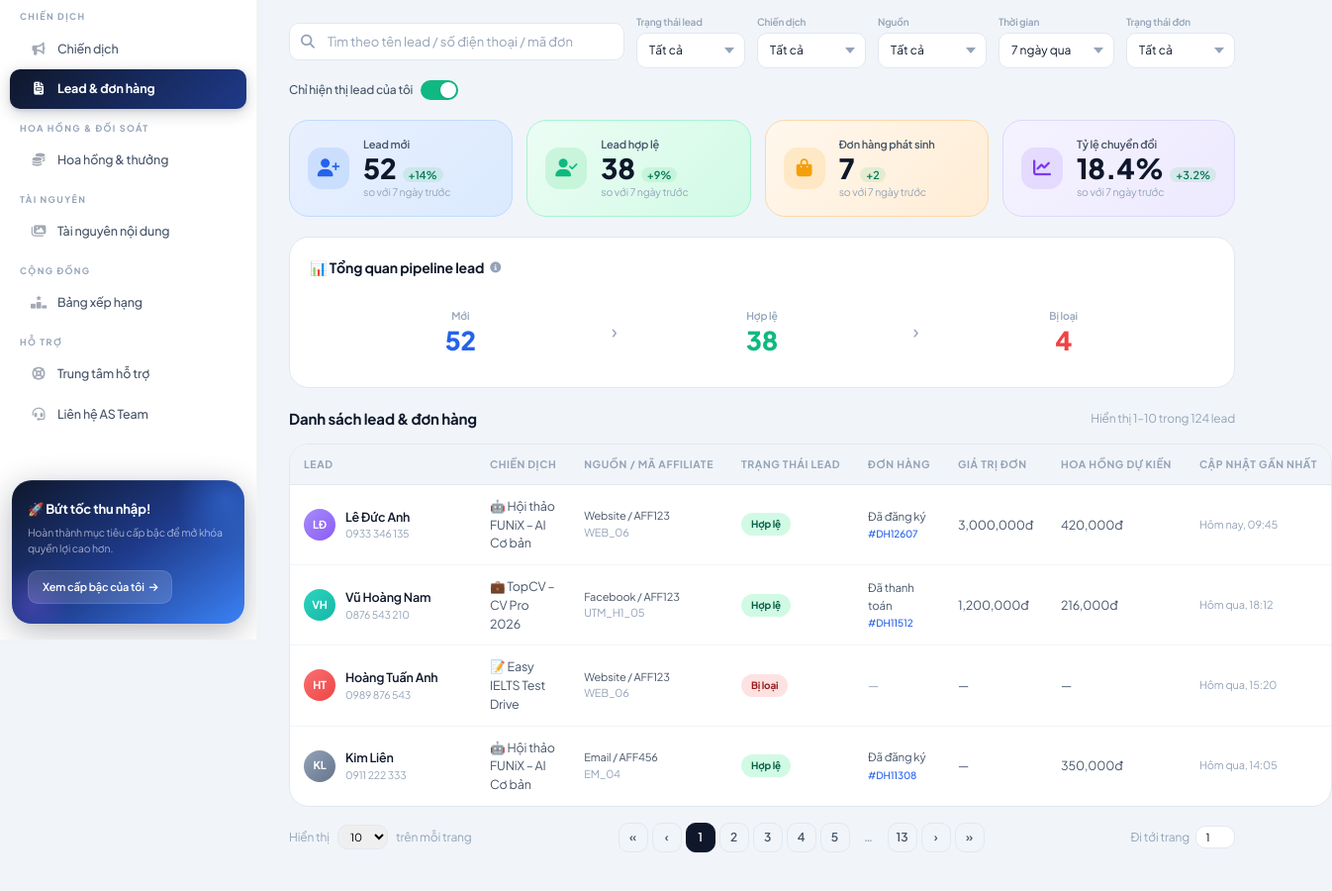
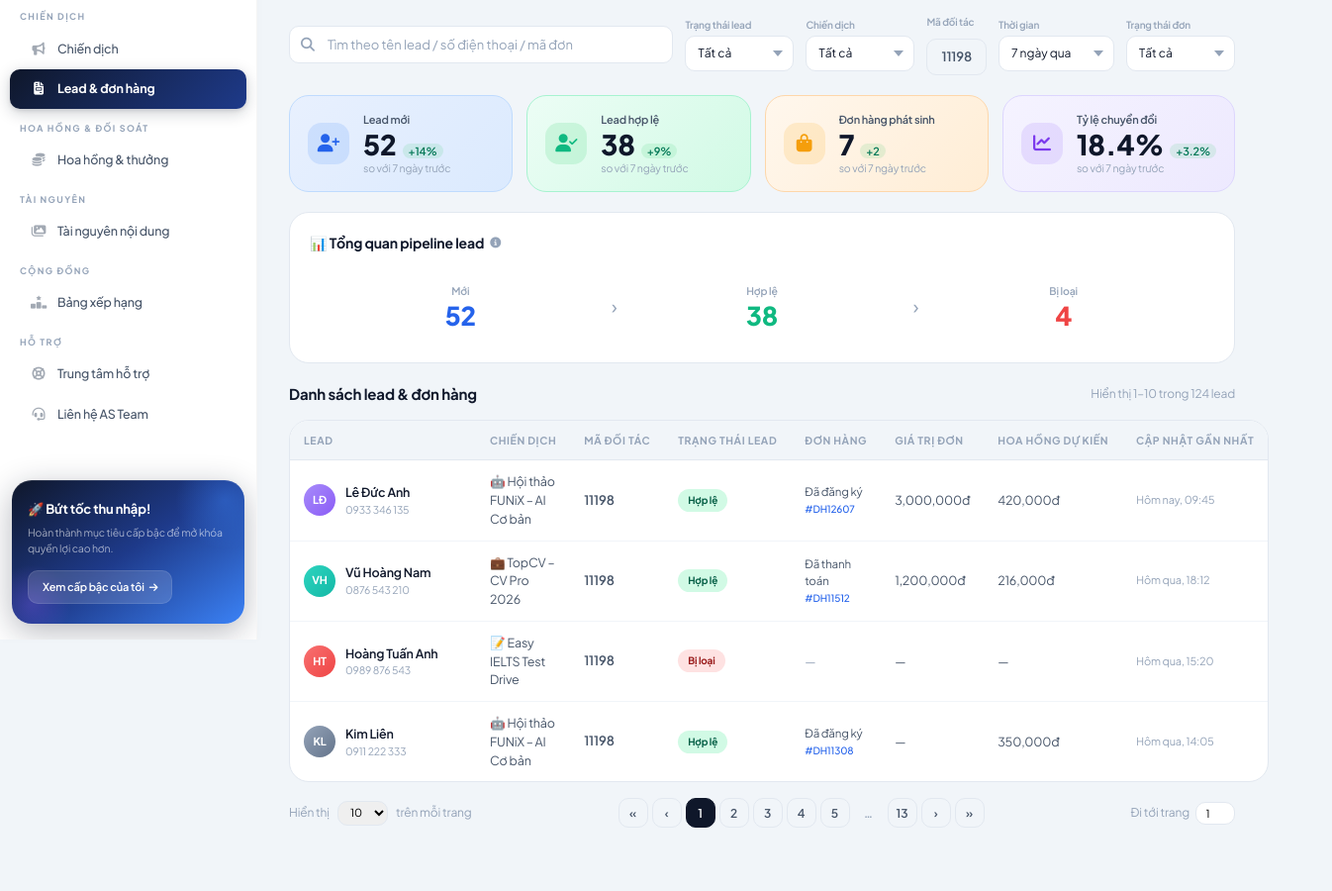
Before and after one commit to deltatrap99/ams-affiliate, a plain HTML site: page leads.html in a window 1280 px wide. Shown: the part 154-1054 px from the top of the page at 99% size, 1346 px wide, since content can reach past the window. Drawn offline with Linux system fonts and the light colour scheme.

Commit message:
feat: replace Nguồn column with Mã đối tác and hide toggle switch

```diff
--- a/leads.html
+++ b/leads.html
@@ -132,10 +132,10 @@
     </div>
     <div class="filter-group"><div class="filter-label">Trạng thái lead</div><select class="filter-select"><option>Tất cả</option></select></div>
     <div class="filter-group"><div class="filter-label">Chiến dịch</div><select class="filter-select"><option>Tất cả</option></select></div>
-    <div class="filter-group"><div class="filter-label">Nguồn</div><select class="filter-select"><option>Tất cả</option></select></div>
+    <div class="filter-group"><div class="filter-label">Mã đối tác</div><div style="font-size:13px; font-weight:600; color:var(--txt2); padding:8px 14px; background:var(--bg); border:1px solid var(--border); border-radius:var(--r-sm); margin-top:6px;">11198</div></div>
     <div class="filter-group"><div class="filter-label">Thời gian</div><select class="filter-select"><option>7 ngày qua</option><option>14 ngày qua</option><option>30 ngày qua</option><option>3 tháng qua</option></select></div>
     <div class="filter-group"><div class="filter-label">Trạng thái đơn</div><select class="filter-select"><option>Tất cả</option></select></div>
-    <label class="toggle-switch">Chỉ hiện thị lead của tôi <div class="toggle-track"></div></label>
+    <!-- filter toggle removed -->
   </div>
 
   <!-- KPI -->
@@ -170,14 +170,14 @@
       <table class="data-table">
         <thead>
           <tr>
-            <th>Lead</th><th>Chiến dịch</th><th>Nguồn / Mã Affiliate</th><th>Trạng thái lead</th><th>Đơn hàng</th><th>Giá trị đơn</th><th>Hoa hồng dự kiến</th><th>Cập nhật gần nhất</th>
+            <th>Lead</th><th>Chiến dịch</th><th>Mã đối tác</th><th>Trạng thái lead</th><th>Đơn hàng</th><th>Giá trị đơn</th><th>Hoa hồng dự kiến</th><th>Cập nhật gần nhất</th>
           </tr>
         </thead>
         <tbody>
           <tr>
             <td><div class="lead-cell"><div class="lead-avatar la-purple">LĐ</div><div><div class="lead-name">Lê Đức Anh</div><div class="lead-phone">0933 346 135</div></div></div></td>
             <td>🤖 Hội thảo FUNiX – AI Cơ bản</td>
-            <td><div style="font-size:11px">Website / AFF123<br><span style="color:var(--txt3)">WEB_06</span></div></td>
+            <td><div style="font-size:13px; font-weight:600; color:var(--txt2);">11198</div></td>
             <td><span class="status st-valid">Hợp lệ</span></td>
             <td><div class="order-cell">Đã đăng ký<br><span class="order-id">#DH12607</span></div></td>
             <td>3,000,000đ</td><td>420,000đ</td>
@@ -186,7 +186,7 @@
           <tr>
             <td><div class="lead-cell"><div class="lead-avatar la-teal">VH</div><div><div class="lead-name">Vũ Hoàng Nam</div><div class="lead-phone">0876 543 210</div></div></div></td>
             <td>💼 TopCV – CV Pro 2026</td>
-            <td><div style="font-size:11px">Facebook / AFF123<br><span style="color:var(--txt3)">UTM_H1_05</span></div></td>
+            <td><div style="font-size:13px; font-weight:600; color:var(--txt2);">11198</div></td>
             <td><span class="status st-valid">Hợp lệ</span></td>
             <td><div class="order-cell">Đã thanh toán<br><span class="order-id">#DH11512</span></div></td>
             <td>1,200,000đ</td><td>216,000đ</td>
@@ -195,7 +195,7 @@
           <tr>
             <td><div class="lead-cell"><div class="lead-avatar la-red">HT</div><div><div class="lead-name">Hoàng Tuấn Anh</div><div class="lead-phone">0989 876 543</div></div></div></td>
             <td>📝 Easy IELTS Test Drive</td>
-            <td><div style="font-size:11px">Website / AFF123<br><span style="color:var(--txt3)">WEB_06</span></div></td>
+            <td><div style="font-size:13px; font-weight:600; color:var(--txt2);">11198</div></td>
             <td><span class="status st-reject">Bị loại</span></td>
             <td style="color:var(--txt3)">—</td>
             <td>—</td><td>—</td>
@@ -204,7 +204,7 @@
           <tr>
             <td><div class="lead-cell"><div class="lead-avatar la-gray">KL</div><div><div class="lead-name">Kim Liên</div><div class="lead-phone">0911 222 333</div></div></div></td>
             <td>🤖 Hội thảo FUNiX – AI Cơ bản</td>
-            <td><div style="font-size:11px">Email / AFF456<br><span style="color:var(--txt3)">EM_04</span></div></td>
+            <td><div style="font-size:13px; font-weight:600; color:var(--txt2);">11198</div></td>
             <td><span class="status st-valid">Hợp lệ</span></td>
             <td><div class="order-cell">Đã đăng ký<br><span class="order-id">#DH11308</span></div></td>
             <td>—</td><td>350,000đ</td>
```
